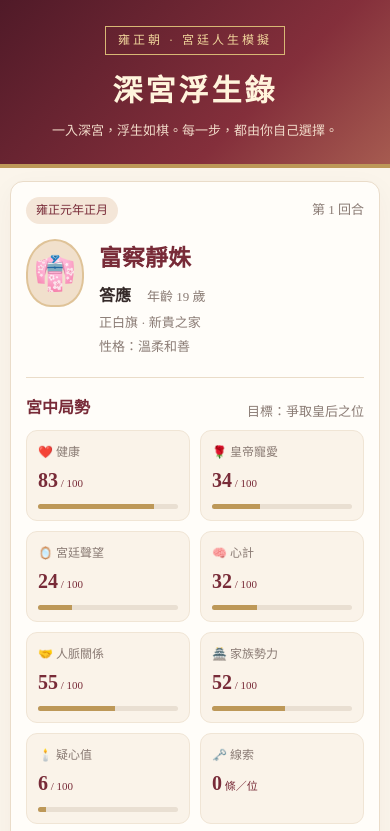
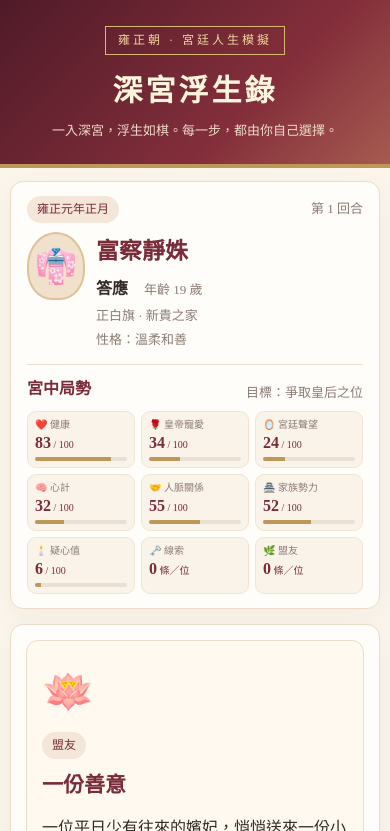
Before and after one commit to misatobechak/random-life-game, a plain HTML site: page index.html in a window 390 px wide. Both pictures are taken after a click on the button "✦ 入宮，開啟新人生". Shown: the top 831 px of the page. Drawn offline with Linux system fonts and the light colour scheme.

Commit message:
Update index.html

```diff
--- a/index.html
+++ b/index.html
@@ -72,10 +72,17 @@ button:disabled{opacity:.45;cursor:not-allowed}
   color:var(--red);font-size:12px;padding:3px 10px;
 }
 .header-row{display:flex;align-items:center;justify-content:space-between;gap:10px}
-.grid{display:grid;grid-template-columns:repeat(2,minmax(0,1fr));gap:10px}
+.grid{display:grid;grid-template-columns:repeat(3,minmax(0,1fr));gap:7px}
 .stat{
-  border-radius:11px;padding:11px;background:#faf3e9;border:1px solid #f0e5d5;
+  border-radius:9px;padding:7px 9px;background:#faf3e9;border:1px solid #f0e5d5;
 }
+#stats .stat-head{font-size:11px;line-height:1.35}
+#stats .stat-number{font-size:17px;line-height:1.35}
+#stats .bar{height:4px;margin-top:4px}
+#stats .stat-number span{font-size:10px!important}
+#game > .card:first-child{padding:14px 16px}
+#game > .card:first-child .profile{margin-top:9px!important;gap:11px}
+#game > .card:first-child hr{margin:10px 0}
 .stat-head{display:flex;justify-content:space-between;gap:5px;font-size:12px;color:var(--muted)}
 .stat-number{font-size:20px;font-weight:bold;color:var(--red)}
 .bar{height:5px;background:#e9dfd2;border-radius:10px;overflow:hidden;margin-top:6px}
@@ -108,6 +115,10 @@ hr{border:0;border-top:1px solid var(--line);margin:16px 0}
   main{margin:13px auto;padding:0 10px 25px}
   .card{padding:15px;border-radius:13px}
   .two-col{grid-template-columns:1fr}
+  .grid{grid-template-columns:repeat(3,minmax(0,1fr));gap:6px}
+  #stats .stat{padding:6px 7px}
+  #stats .stat-head{font-size:10px}
+  #stats .stat-number{font-size:16px}
   .profile{align-items:flex-start}
   .avatar{flex-basis:58px;width:58px;height:68px;font-size:34px}
   .top{padding:25px 12px 22px}
@@ -709,10 +720,15 @@ function chooseEvent(index){
 
   addLog(currentEvent.title,`你選擇「${choice.title}」。${summary? "數值變化："+summary+"。":""}`);
 
-  // 年終考核只在本回合結束時觸發。
+  // 選擇後自動結束本月；稍作停留，讓玩家看清回饋，再推進時間。
   document.querySelectorAll("#choices button").forEach(btn=>btn.disabled=true);
-  document.getElementById("nextBtn").classList.remove("hidden");
+  document.getElementById("nextBtn").classList.add("hidden");
   renderAll();
+  const feedback=document.getElementById("feedback");
+  feedback.textContent += "　正在進入下個月……";
+  window.setTimeout(()=>{
+    if(game && game.alive && actionTaken) advanceTurn();
+  }, 1100);
 }
 
 function statName(key){
```
